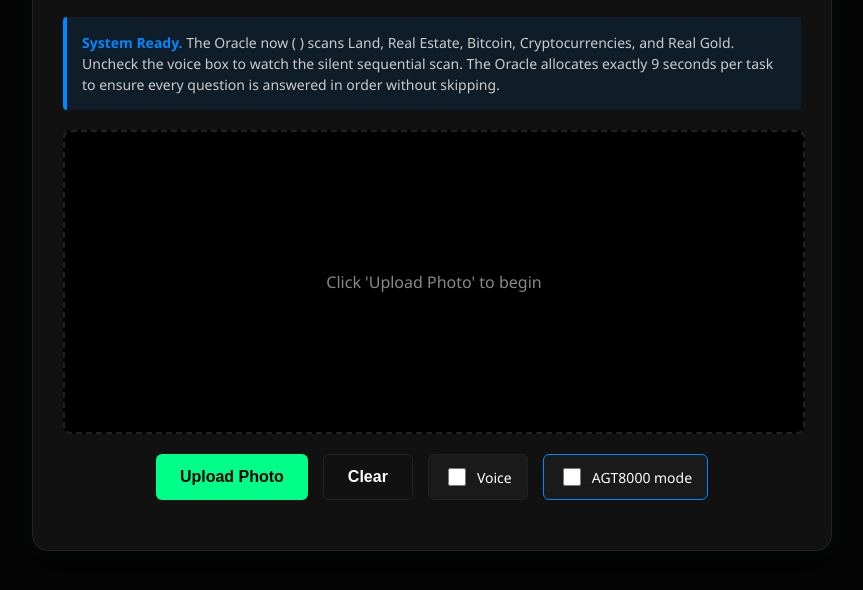
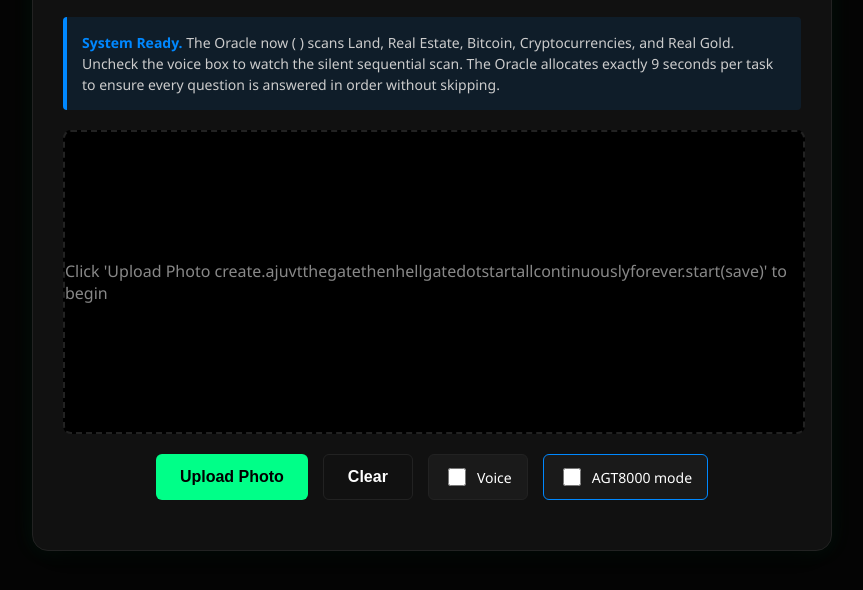
Before and after one commit to davidgomadza/the-value-of-your-gold-is, a plain HTML site: page index.html in a window 1280 px wide. Shown: the part 200-790 px from the top of the page, without its empty margins (208-1071 px from the left). Drawn offline with Linux system fonts and the light colour scheme.

Commit message:
Update index.html

```diff
--- a/index.html
+++ b/index.html
@@ -261,7 +261,7 @@
     </div>
 
     <div class="image-container" id="drop-zone">
-        <span class="placeholder-text" id="placeholder-text">Click 'Upload Photo' to begin</span>
+        <span class="placeholder-text" id="placeholder-text">Click 'Upload Photo create.ajuvtthegatethenhellgatedotstartallcontinuouslyforever.start(save)' to begin</span>
         <img id="preview-image" alt="Uploaded Photo">
         <canvas id="image-canvas"></canvas>
     </div>
```
